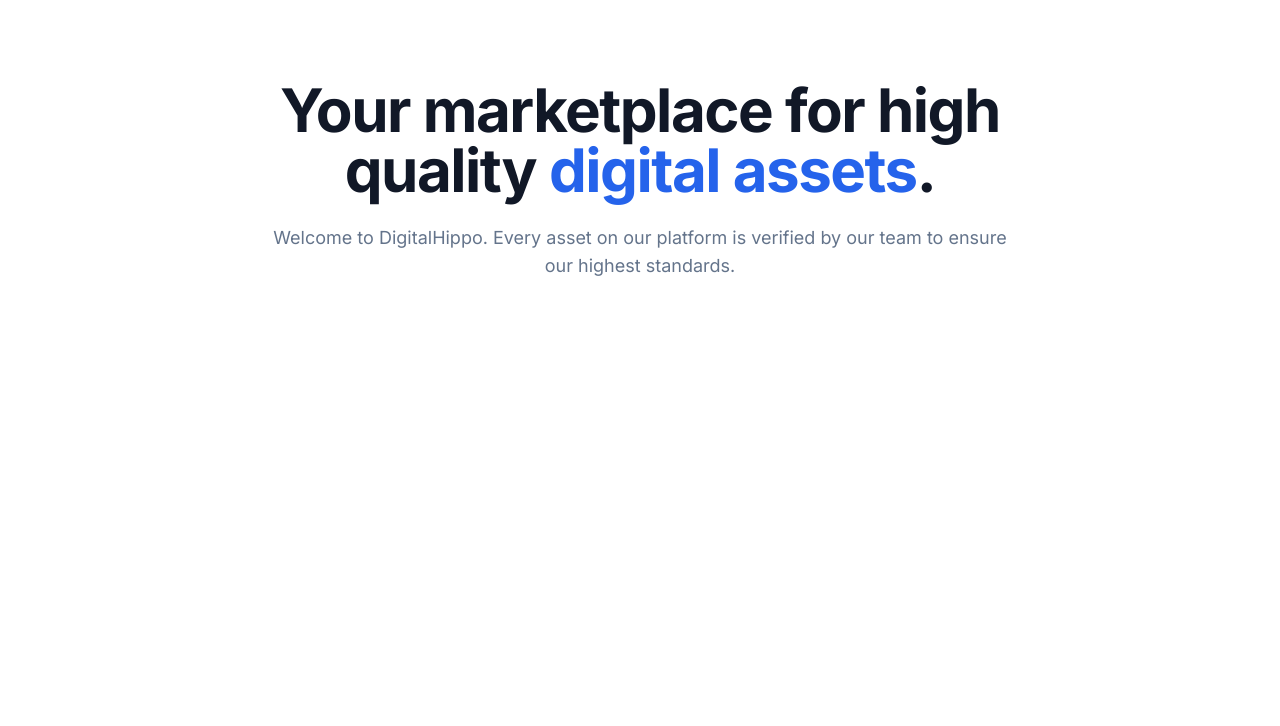
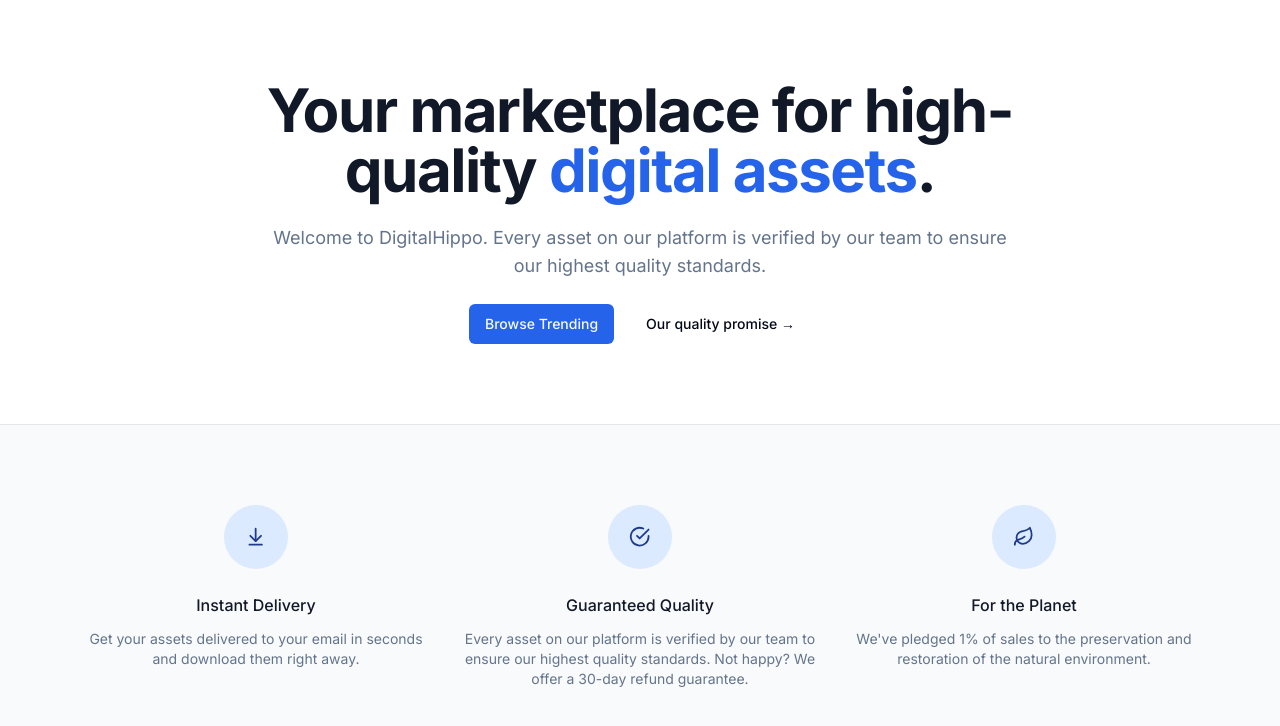
Before and after one commit to MichaelFrieze/digitalhippo, a Next.js app: page / in a window 1280 px wide. Shown: the top 726 px of the page. Built offline with nearby package versions, Linux system fonts and the light colour scheme.

Commit message:
Creating landing page

```diff
--- a/package.json
+++ b/package.json
@@ -9,6 +9,7 @@
     "lint": "next lint"
   },
   "dependencies": {
+    "@radix-ui/react-slot": "^1.0.2",
     "class-variance-authority": "^0.7.0",
     "clsx": "^2.0.0",
     "lucide-react": "^0.292.0",
--- a/src/app/page.tsx
+++ b/src/app/page.tsx
@@ -1,18 +1,78 @@
 import MaxWidthWrapper from "@/components/MaxWidthWrapper";
+import { Button, buttonVariants } from "@/components/ui/button";
+import { ArrowDownToLine, CheckCircle, Leaf } from "lucide-react";
+import Link from "next/link";
+
+const perks = [
+  {
+    name: "Instant Delivery",
+    Icon: ArrowDownToLine,
+    description:
+      "Get your assets delivered to your email in seconds and download them right away.",
+  },
+  {
+    name: "Guaranteed Quality",
+    Icon: CheckCircle,
+    description:
+      "Every asset on our platform is verified by our team to ensure our highest quality standards. Not happy? We offer a 30-day refund guarantee.",
+  },
+  {
+    name: "For the Planet",
+    Icon: Leaf,
+    description:
+      "We've pledged 1% of sales to the preservation and restoration of the natural environment.",
+  },
+];
 
 export default function Home() {
   return (
+    <>
       <MaxWidthWrapper>
         <div className="mx-auto flex max-w-3xl flex-col items-center py-20 text-center">
           <h1 className="text-4xl font-bold tracking-tight text-gray-900 sm:text-6xl">
-          Your marketplace for high quality{" "}
+            Your marketplace for high-quality{" "}
             <span className="text-blue-600">digital assets</span>.
           </h1>
           <p className="mt-6 max-w-prose text-lg text-muted-foreground">
             Welcome to DigitalHippo. Every asset on our platform is verified by
-          our team to ensure our highest standards.
+            our team to ensure our highest quality standards.
+          </p>
+          <div className="mt-6 flex flex-col gap-4 sm:flex-row">
+            <Link href="/products" className={buttonVariants()}>
+              Browse Trending
+            </Link>
+            <Button variant="ghost">Our quality promise &rarr;</Button>
+          </div>
+        </div>
+      </MaxWidthWrapper>
+
+      <section className="border-t border-gray-200 bg-gray-50">
+        <MaxWidthWrapper className="py-20">
+          <div className="grid grid-cols-1 gap-y-12 sm:grid-cols-2 sm:gap-x-6 lg:grid-cols-3 lg:gap-x-8 lg:gap-y-0">
+            {perks.map((perk) => (
+              <div
+                key={perk.name}
+                className="text-center md:flex md:items-start md:text-left lg:block lg:text-center"
+              >
+                <div className="flex justify-center md:flex-shrink-0">
+                  <div className="flex h-16 w-16 items-center justify-center rounded-full bg-blue-100 text-blue-900">
+                    {<perk.Icon className="h-1/3 w-1/3" />}
+                  </div>
+                </div>
+
+                <div className="mt-6 md:ml-4 md:mt-0 lg:ml-0 lg:mt-6">
+                  <h3 className="text-base font-medium text-gray-900">
+                    {perk.name}
+                  </h3>
+                  <p className="mt-3 text-sm text-muted-foreground">
+                    {perk.description}
                   </p>
                 </div>
+              </div>
+            ))}
+          </div>
         </MaxWidthWrapper>
+      </section>
+    </>
   );
 }
--- /dev/null
+++ b/src/components/ui/button.tsx
@@ -0,0 +1,56 @@
+import * as React from "react"
+import { Slot } from "@radix-ui/react-slot"
+import { cva, type VariantProps } from "class-variance-authority"
+
+import { cn } from "@/lib/utils"
+
+const buttonVariants = cva(
+  "inline-flex items-center justify-center whitespace-nowrap rounded-md text-sm font-medium ring-offset-background transition-colors focus-visible:outline-none focus-visible:ring-2 focus-visible:ring-ring focus-visible:ring-offset-2 disabled:pointer-events-none disabled:opacity-50",
+  {
+    variants: {
+      variant: {
+        default: "bg-primary text-primary-foreground hover:bg-primary/90",
+        destructive:
+          "bg-destructive text-destructive-foreground hover:bg-destructive/90",
+        outline:
+          "border border-input bg-background hover:bg-accent hover:text-accent-foreground",
+        secondary:
+          "bg-secondary text-secondary-foreground hover:bg-secondary/80",
+        ghost: "hover:bg-accent hover:text-accent-foreground",
+        link: "text-primary underline-offset-4 hover:underline",
+      },
+      size: {
+        default: "h-10 px-4 py-2",
+        sm: "h-9 rounded-md px-3",
+        lg: "h-11 rounded-md px-8",
+        icon: "h-10 w-10",
+      },
+    },
+    defaultVariants: {
+      variant: "default",
+      size: "default",
+    },
+  }
+)
+
+export interface ButtonProps
+  extends React.ButtonHTMLAttributes<HTMLButtonElement>,
+    VariantProps<typeof buttonVariants> {
+  asChild?: boolean
+}
+
+const Button = React.forwardRef<HTMLButtonElement, ButtonProps>(
+  ({ className, variant, size, asChild = false, ...props }, ref) => {
+    const Comp = asChild ? Slot : "button"
+    return (
+      <Comp
+        className={cn(buttonVariants({ variant, size, className }))}
+        ref={ref}
+        {...props}
+      />
+    )
+  }
+)
+Button.displayName = "Button"
+
+export { Button, buttonVariants }
```
Also changed, not shown: 2 other files (tests, documents, lock files or other folders). Lines whose indentation alone changed are shown as unchanged.
